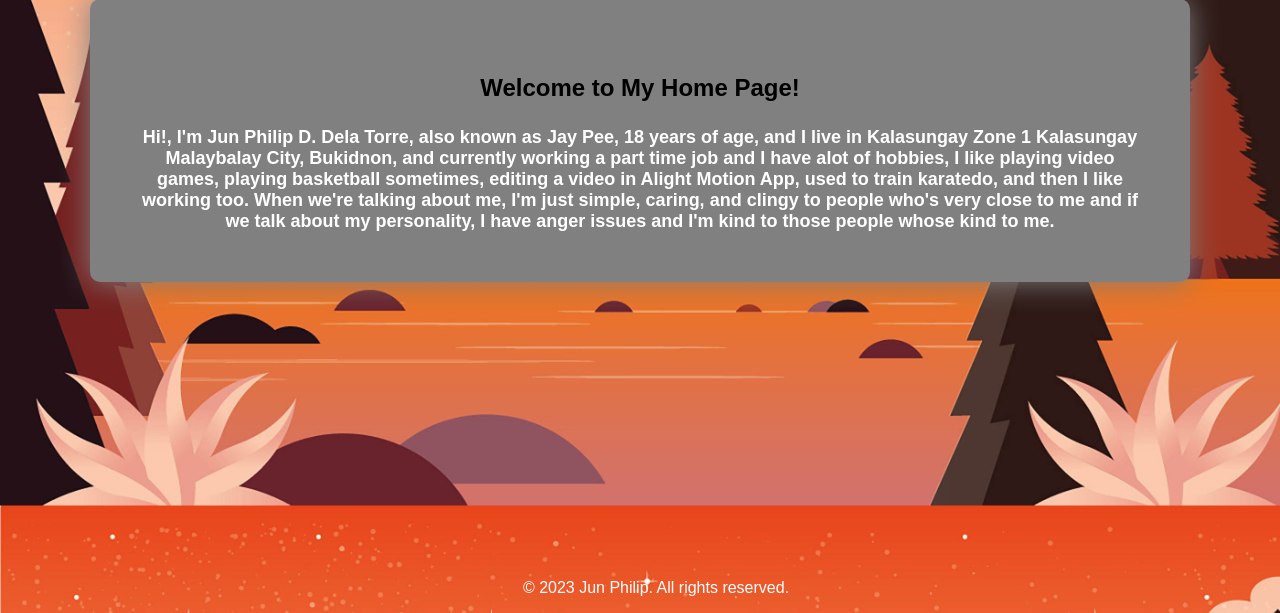
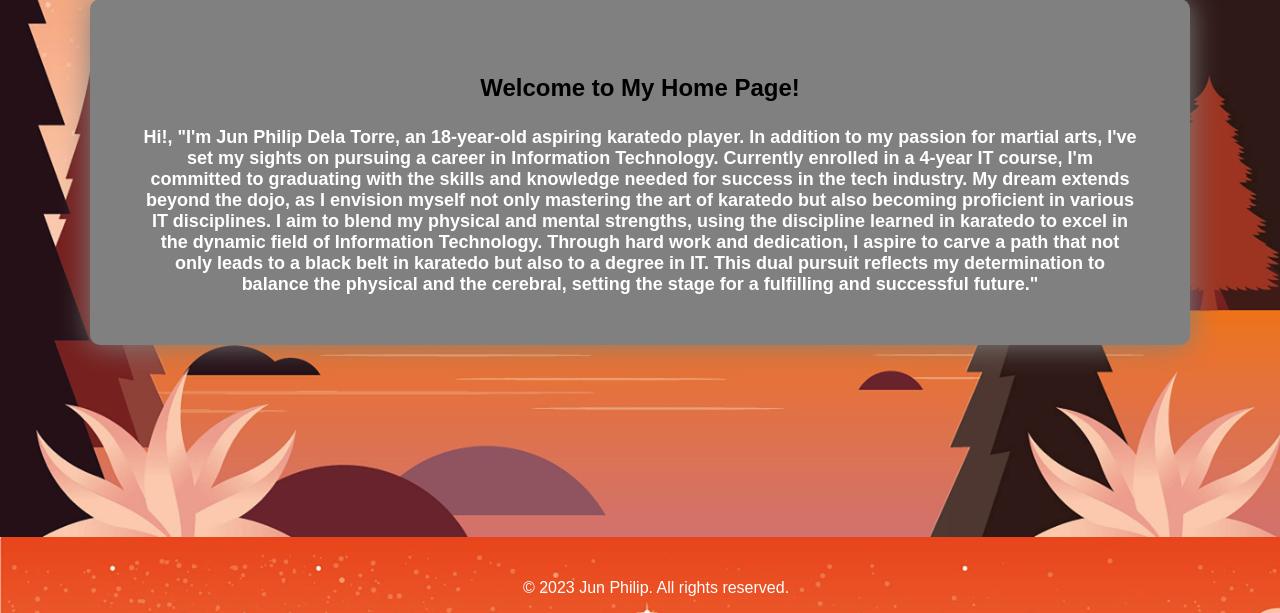
Before and after one commit to jundelatorre/jundelatorre.github.io, a plain HTML site: page HOME-JUN.html in a window 1280 px wide. Shown: the part 187-800 px from the top of the page. Drawn offline with Linux system fonts and the light colour scheme.

Commit message:
Update HOME-JUN.html

```diff
--- a/HOME-JUN.html
+++ b/HOME-JUN.html
@@ -92,7 +92,9 @@
 
     <section>
         <p><h2 style="padding: 25px;">Welcome to My Home Page!</h2></p>
-        <p><h1 style="color: white; font-size: large;">Hi!, I'm Jun Philip D. Dela Torre, also known as Jay Pee, 18 years of age, and I live in Kalasungay Zone 1 Kalasungay Malaybalay City, Bukidnon, and currently working a part time job and I have alot of hobbies, I like playing video games, playing basketball sometimes, editing a video in Alight Motion App, used to train karatedo, and then I like working too. When we're talking about me, I'm just simple, caring, and clingy to people who's very close to me and if we talk about my personality, I have anger issues and I'm kind to those people whose kind to me.</h1>
+        <p><h1 style="color: white; font-size: large;">Hi!, "I'm Jun Philip Dela Torre, an 18-year-old aspiring karatedo player. In addition to my passion for martial arts, I've set my sights on pursuing a career in Information Technology. Currently enrolled in a 4-year IT course, I'm committed to graduating with the skills and knowledge needed for success in the tech industry.
+My dream extends beyond the dojo, as I envision myself not only mastering the art of karatedo but also becoming proficient in various IT disciplines. I aim to blend my physical and mental strengths, using the discipline learned in karatedo to excel in the dynamic field of Information Technology.
+Through hard work and dedication, I aspire to carve a path that not only leads to a black belt in karatedo but also to a degree in IT. This dual pursuit reflects my determination to balance the physical and the cerebral, setting the stage for a fulfilling and successful future."</h1>
         </p>
     </section>
 
```
